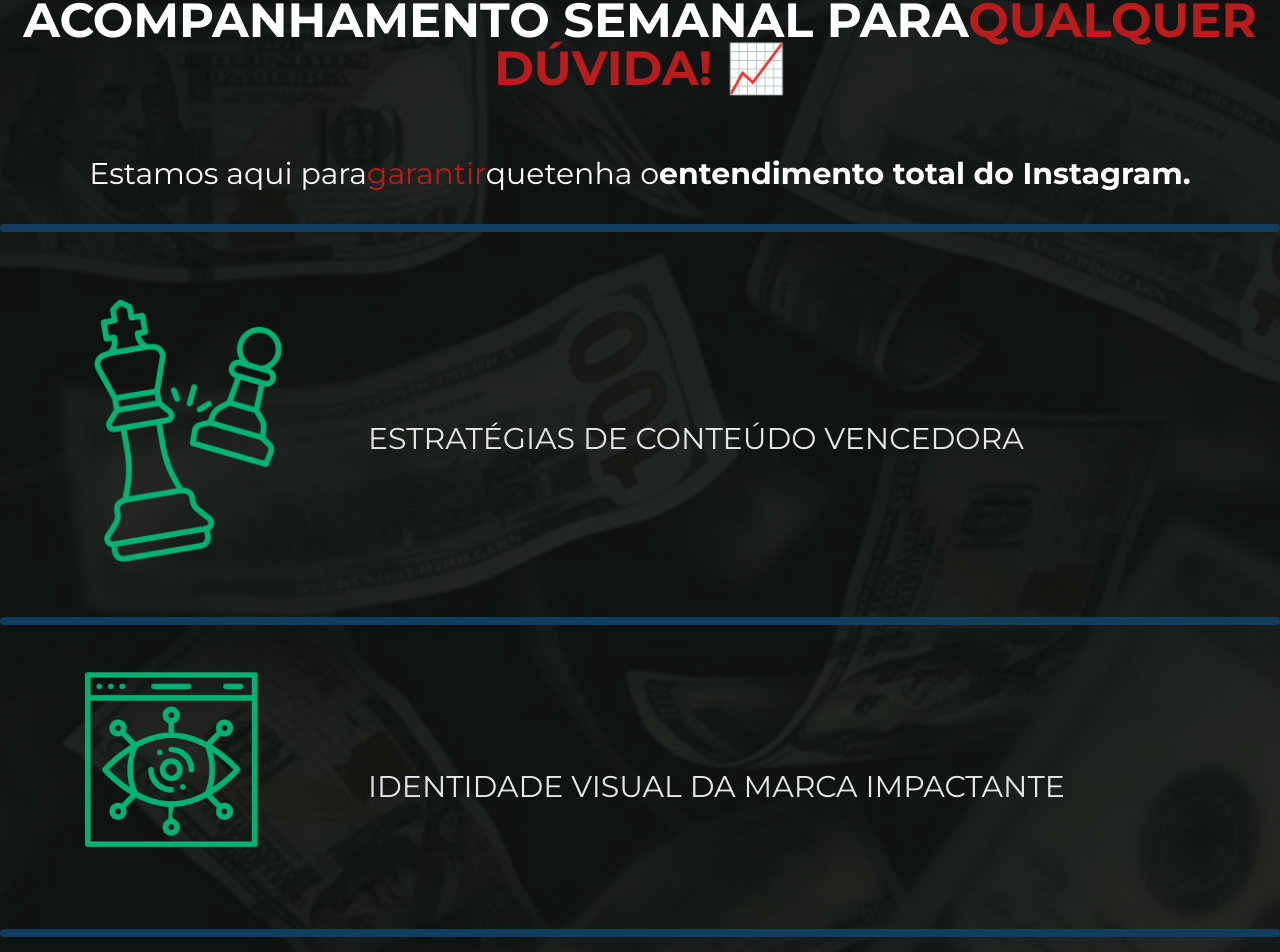
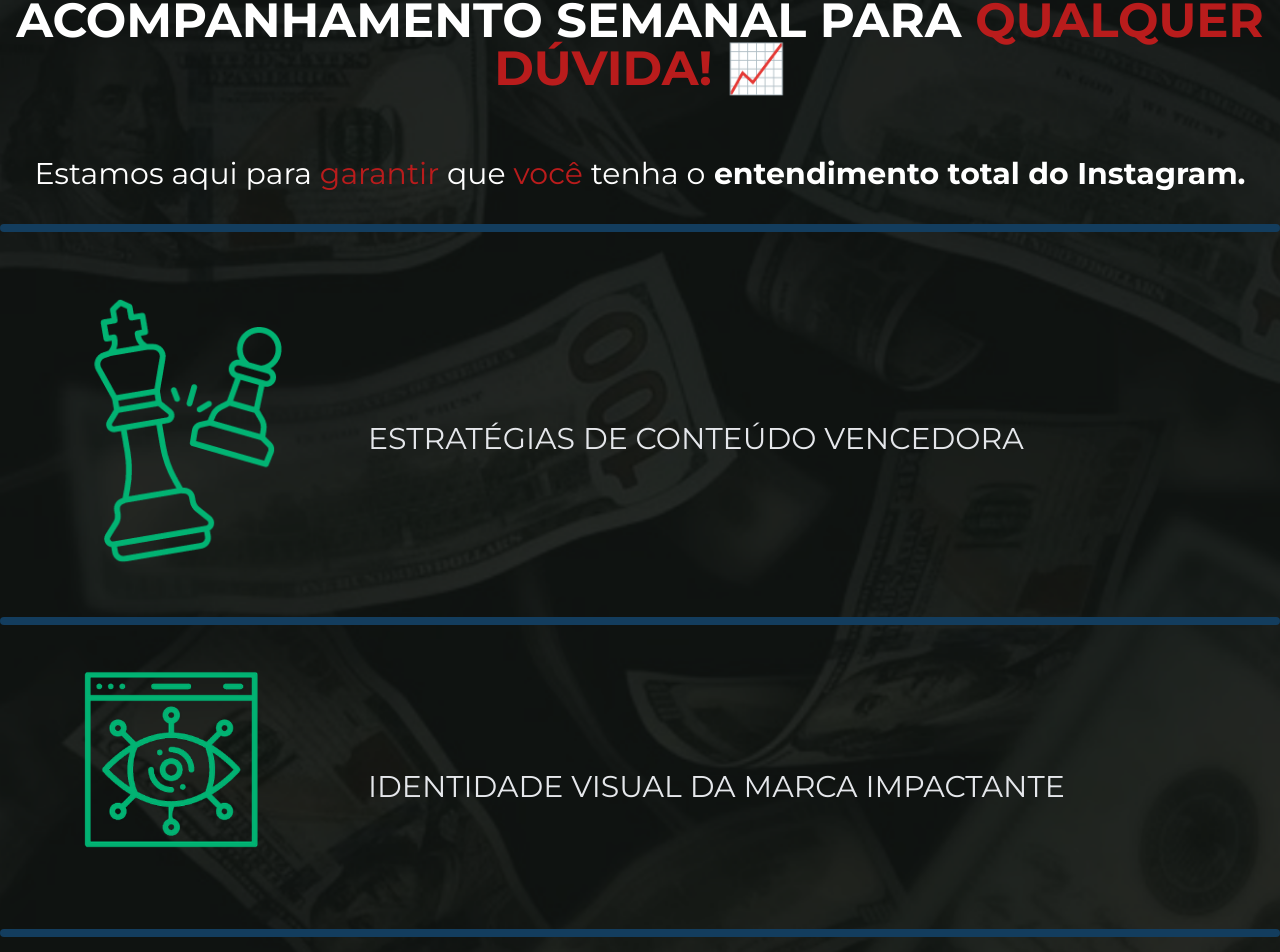
Before and after one commit to luizArlochi/website-segredos-do-instagram, a React (Vite) app in the folder website-sdi/: page / in a window 1280 px wide. Shown: the part 2481-3433 px from the top of the page. Built offline with nearby package versions, Linux system fonts and the light colour scheme.

Commit message:
fix text bug

```diff
--- a/website-sdi/src/components/Trail.tsx
+++ b/website-sdi/src/components/Trail.tsx
@@ -24,23 +24,16 @@ const Trail: React.FC = () => {
       <div className="mt-16">
         <h1 className="text-white text-4xl md:text-5xl font-bold text-center mb-16">
           ACOMPANHAMENTO SEMANAL PARA
-          <span className="text-red-700">
-            QUALQUER DÚVIDA!
-          </span> 📈
+          <span className="text-red-700"> QUALQUER DÚVIDA! </span> 📈
         </h1>
         <h2 className="text-3xl text-white mb-8">
           Estamos aqui para
-          <span className="text-red-700">
-            garantir
-          </span>
-            que
-          <span className="text-red-700">
-            </span>
-              tenha o
-            <span className="font-bold">
-              entendimento total do Instagram.
-            </span>
-          </h2>
+          <span className="text-red-700"> garantir </span>
+          que
+          <span className="text-red-700"> você </span>
+          tenha o
+          <span className="font-bold"> entendimento total do Instagram. </span>
+        </h2>
 
         <div className="w-full h-2 bg-[#133D5E] mb-4 rounded-full" />
 
```
